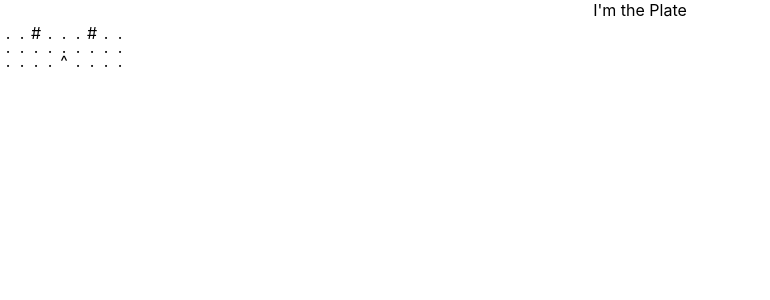
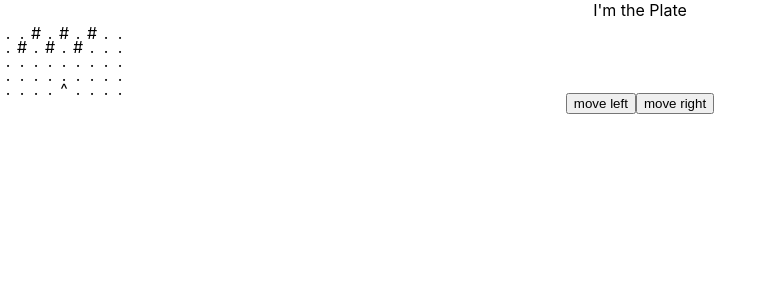
Before and after one commit to przemekoz/space-invaders-react-redux, a React (Create React App) app: page / in a window 1280 px wide. Shown: the top 300 px of the page, without its empty margins (0-770 px from the left). Built offline with nearby package versions, Linux system fonts and the light colour scheme.

Commit message:
added: moving enemies to left/right

```diff
--- a/src/mods/plate/classes/index.ts
+++ b/src/mods/plate/classes/index.ts
@@ -1,4 +1,4 @@
-import { PlateInterface } from "../types";
+import { PlateInterface, EnemiesMoveDirection } from "../types";
 import { ElementClass } from "../../element/classes";
 import { ElementInterface, ElementTypeEnum } from "../../element/types";
 
@@ -11,7 +11,7 @@ import { ElementInterface, ElementTypeEnum } from "../../element/types";
 /*
  *
  * 1 - przesuwaj w prawo/lewo wszytkie istniejace ENEMY-ies
- *
+ *  [OK]
  */
 
 /*
@@ -44,58 +44,48 @@ import { ElementInterface, ElementTypeEnum } from "../../element/types";
  *
  */
 
+const emptyRow = [
+    new ElementClass(),
+    new ElementClass(),
+    new ElementClass(),
+    new ElementClass(),
+    new ElementClass(),
+    new ElementClass(),
+    new ElementClass(),
+    new ElementClass(),
+    new ElementClass(),
+]
+
 export class PlateClass implements PlateInterface {
     listOfElements: ElementInterface[][];
 
     constructor() {
         this.listOfElements = [
-            [
-                new ElementClass(),
-                new ElementClass(),
-                new ElementClass({ type: ElementTypeEnum.ENEMY }),
-                new ElementClass(),
-                new ElementClass(),
-                new ElementClass(),
-                new ElementClass({ type: ElementTypeEnum.ENEMY }),
-                new ElementClass(),
-                new ElementClass(),
-            ],
-            [
-                new ElementClass(),
-                new ElementClass(),
-                new ElementClass(),
-                new ElementClass(),
-                new ElementClass(),
-                new ElementClass(),
-                new ElementClass(),
-                new ElementClass(),
-                new ElementClass(),
-            ],
-            [
-                new ElementClass(),
-                new ElementClass(),
-                new ElementClass(),
-                new ElementClass(),
-                new ElementClass({ type: ElementTypeEnum.USER }),
-                new ElementClass(),
-                new ElementClass(),
-                new ElementClass(),
-                new ElementClass(),
-            ]
+            [...emptyRow],
+            [...emptyRow],
+            [...emptyRow],
+            [...emptyRow],
+            [...emptyRow],
         ];
-
-        setTimeout(this.moveEnemies.bind(this), 2000)
+        this.listOfElements[0][2] = new ElementClass({ type: ElementTypeEnum.ENEMY });
+        this.listOfElements[0][4] = new ElementClass({ type: ElementTypeEnum.ENEMY });
+        this.listOfElements[0][6] = new ElementClass({ type: ElementTypeEnum.ENEMY });
+        this.listOfElements[1][1] = new ElementClass({ type: ElementTypeEnum.ENEMY });
+        this.listOfElements[1][3] = new ElementClass({ type: ElementTypeEnum.ENEMY });
+        this.listOfElements[1][5] = new ElementClass({ type: ElementTypeEnum.ENEMY });
+        this.listOfElements[4][4] = new ElementClass({ type: ElementTypeEnum.USER });
     }
 
-    moveEnemies(direction = "left") {
+    moveEnemies(direction: EnemiesMoveDirection) {
         const newListOfElements: ElementInterface[][] = [];
         this.listOfElements.forEach(
             (row: ElementInterface[], rowIndex: number) => {
-                newListOfElements.push([...row]);
+                const isEnemy = row.find(element => element.type === ElementTypeEnum.ENEMY);
+                newListOfElements.push(isEnemy ? [...emptyRow] : [...row]);
                 row.forEach(
                     (element: ElementInterface, columnIndex: number) => {
                         if (element.type === ElementTypeEnum.ENEMY) {
-                            const index = direction === "left" ? columnIndex - 1 : columnIndex + 1;
+                            const index = direction === EnemiesMoveDirection.LEFT ? columnIndex - 1 : columnIndex + 1;
                             newListOfElements[rowIndex][index] = element;
                             return new ElementClass();
                         } else {
--- a/src/mods/plate/components/plate/index.tsx
+++ b/src/mods/plate/components/plate/index.tsx
@@ -1,26 +1,52 @@
 import React from "react";
-import { PlateInterface } from "../../types";
+import { PlateInterface, EnemiesMoveDirection } from "../../types";
 import { ElementComponent } from "../../../element/components/element";
 import { ElementInterface } from "../../../element/types";
 
-export interface Props {
+interface Props {
     plate: PlateInterface
 }
 
-export const PlateComponent = (props: Props) => {
-    const { plate } = props
+interface State {
+    listOfElements: ElementInterface[][];
+}
+
+export class PlateComponent extends React.Component<Props, State> {
+
+    constructor(props: Props) {
+        super(props);
+        this.state = {
+            listOfElements: props.plate.listOfElements
+        }
+    }
+
+    moveLeft() {
+        this.props.plate.moveEnemies(EnemiesMoveDirection.LEFT);
+        this.setState({ listOfElements: this.props.plate.listOfElements })
+    }
+
+    moveRight() {
+        this.props.plate.moveEnemies(EnemiesMoveDirection.RIGHT);
+        this.setState({ listOfElements: this.props.plate.listOfElements })
+    }
+
+    render() {
+        const { listOfElements } = this.state;
         return (
             <>
                 I'm the Plate
                 <table>
                     <tbody>
-                    {plate.listOfElements.map((row: ElementInterface[], index: number) =>
+                        {listOfElements.map((row: ElementInterface[], index: number) =>
                             <tr key={index}>
                                 {row.map((element: ElementInterface, index: number) => <td key={index} ><ElementComponent element={element} /></td>)}
                             </tr>
                         )}
                     </tbody>
                 </table>
+                <button onClick={this.moveLeft.bind(this)}>move left</button>
+                <button onClick={this.moveRight.bind(this)}>move right</button>
             </>
         )
-};
+    }
+}
--- a/src/mods/plate/types/index.ts
+++ b/src/mods/plate/types/index.ts
@@ -2,4 +2,10 @@ import { ElementInterface } from "../../element/types";
 
 export interface PlateInterface {
     listOfElements: ElementInterface[][];
+    moveEnemies: (direction: EnemiesMoveDirection) => void;
 }
+
+export enum EnemiesMoveDirection {
+    LEFT,
+    RIGHT
+}
```
Lines whose indentation alone changed are shown as unchanged.
